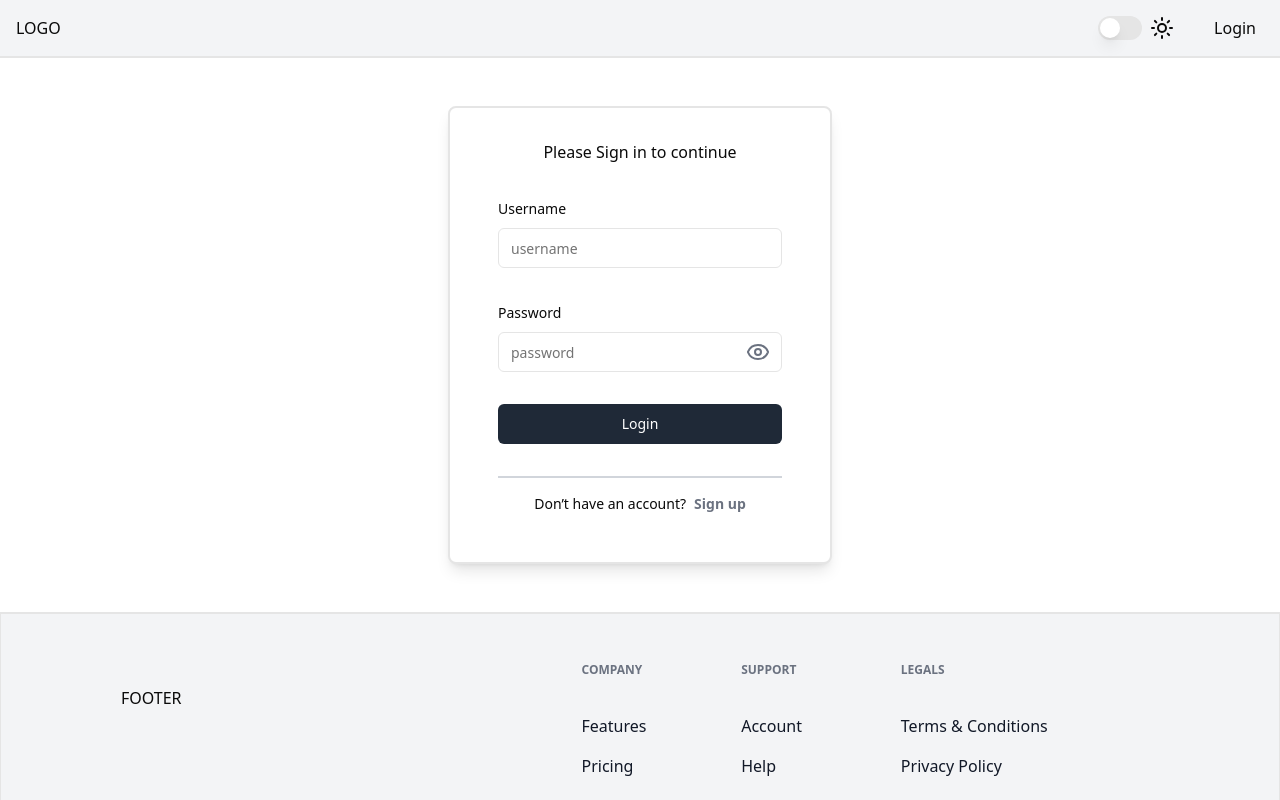
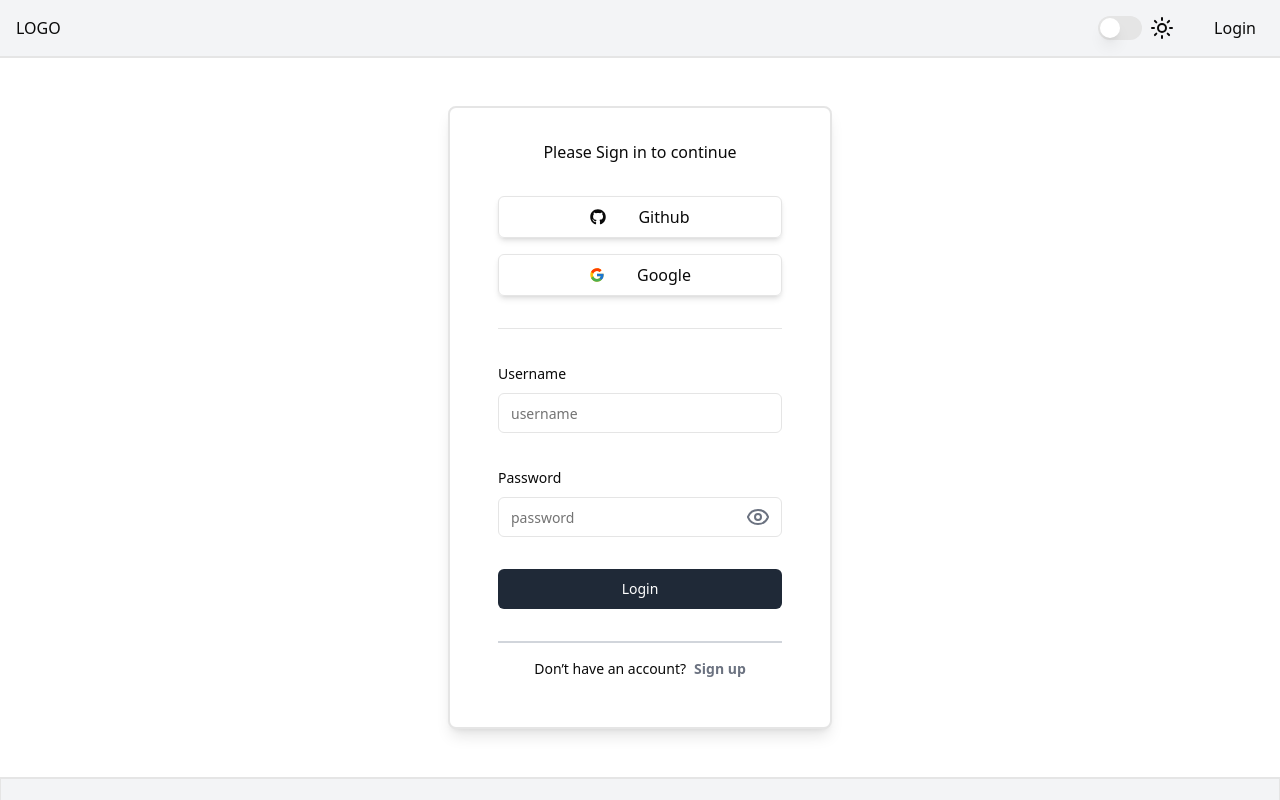
Before and after one commit to Susekh/klarvik-frontend, a React app: page /auth in a window 1280 px wide. Shown: the top 800 px of the page. Built offline with nearby package versions, Linux system fonts and the light colour scheme; no server answers; the HTML template or start-up script is replaced by a standard one.

Commit message:
Added github and google authentication

```diff
--- a/package.json
+++ b/package.json
@@ -25,6 +25,7 @@
     "react-dom": "^18.3.1",
     "react-hook-form": "^7.53.0",
     "react-hot-toast": "^2.4.1",
+    "react-icons": "^5.3.0",
     "react-redux": "^9.1.2",
     "react-router-dom": "^6.26.2",
     "tailwind-merge": "^2.5.2",
--- /dev/null
+++ b/src/callApiGet.ts
@@ -0,0 +1,11 @@
+import axios from "axios";
+
+async function callApiGet(url : string) {
+    const res = await axios.get(url, {
+        withCredentials : true,
+        headers : {'Content-Type' : 'application/json'},
+    });
+    return res.data;
+}
+
+export default callApiGet;
--- /dev/null
+++ b/src/components/AuthLoader.tsx
@@ -0,0 +1,20 @@
+import { useEffect } from "react";
+
+
+
+function AuthLoader() {
+
+    useEffect(() => {
+        const queryString = window.location.search;
+        const urlParams = new URLSearchParams(queryString);
+        const codeParam = urlParams.get("code");
+        console.log(codeParam);
+
+    }, []);
+
+  return (
+    <div>Loading ...</div>
+  )
+}
+
+export default AuthLoader
--- /dev/null
+++ b/src/components/OauthOptions.tsx
@@ -0,0 +1,15 @@
+import conf from "@/conf/conf"
+import { FcGoogle } from "react-icons/fc";
+import { FaGithub } from "react-icons/fa6";
+
+function OauthOptions() {
+
+  return (
+    <div className="flex flex-col gap-4 border-b pb-8">
+        <a href={`https://github.com/login/oauth/authorize?client_id=${conf.clientId}`} className="p-2 border flex justify-center items-center gap-8 w-full rounded-md hover:bg-gray-100 shadow-md"><FaGithub/>Github</a>
+        <a href='#' className="p-2 border flex justify-center items-center gap-8 w-full rounded-md hover:bg-gray-100 shadow-md"><FcGoogle/>Google</a>
+    </div>
+  )
+}
+
+export default OauthOptions
--- a/src/components/SignInForm.tsx
+++ b/src/components/SignInForm.tsx
@@ -18,6 +18,7 @@ import PostSignIn from "@/auth/PostSignIn"
 import { useNavigate } from "react-router-dom"
 import { useDispatch } from "react-redux"
 import { login } from "@/store/userSlice"
+import OauthOptions from "./OauthOptions"
 
 type props = {
   setIsSignIn : (isSignIn : boolean) => void,
@@ -108,6 +109,7 @@ function SignInForm({setIsSignIn} : props) {
     <Form {...form}>
       <form onSubmit={form.handleSubmit(onSubmit)} className="space-y-8">
         <p className=" text-center font-thin">Please Sign in to continue</p>
+        <OauthOptions/>
         <FormField
           control={form.control}
           name="username"
--- a/src/components/SignUpForm.tsx
+++ b/src/components/SignUpForm.tsx
@@ -17,6 +17,7 @@ import PostSignUp from "@/auth/PostSignUp"
 import { Eye, EyeOff } from "lucide-react"
 import { useNavigate } from "react-router-dom"
 import toast from "react-hot-toast"
+import OauthOptions from "./OauthOptions"
 
 type props = {
   setIsSignIn : (isSignIn : boolean) => void,
@@ -111,6 +112,7 @@ function SignUpForm({setIsSignIn} : props) {
     <Form {...form}>
       <form onSubmit={form.handleSubmit(onSubmit)} className="space-y-8">
         <p className=" text-center font-thin">Please fill in the details to get started.</p>
+        <OauthOptions/>
         <FormField
           control={form.control}
           name="username"
--- a/src/conf/conf.ts
+++ b/src/conf/conf.ts
@@ -1,5 +1,6 @@
 const conf = {
     backendUrl : String(import.meta.env.VITE_BACKEND_URL),
+    clientId : String(import.meta.env.VITE_CLIENT_ID)
 }
 
 export default conf;
--- a/src/main.tsx
+++ b/src/main.tsx
@@ -9,6 +9,7 @@ import Auth from './pages/Auth.tsx'
 import ProtectRoutes from './components/ProtectRoutes.tsx'
 import { Provider } from 'react-redux'
 import store from './store/store.ts'
+import AuthLoader from './components/AuthLoader.tsx'
 
 
 const router = createBrowserRouter([
@@ -17,7 +18,7 @@ const router = createBrowserRouter([
     element : <App />,
     children : [
       {
-        path : '/',
+        index : true,
         element : (<ProtectRoutes>
                     <Home />
                   </ProtectRoutes>
@@ -29,7 +30,16 @@ const router = createBrowserRouter([
           <ProtectRoutes>
             <Auth />
           </ProtectRoutes>
-        )
+        ),
+      },
+      {
+        path: 'auth/oauth',
+        children : [
+          {
+            path: 'github',
+            element : <AuthLoader/>
+          }
+        ]
       },
       {
         path : '/content',
@@ -38,7 +48,7 @@ const router = createBrowserRouter([
             <ContentPage />
           </ProtectRoutes>
         )
-      }
+      },
     ]
   }
 ])
```
Also changed, not shown: 1 other file (tests, documents, lock files or other folders).
